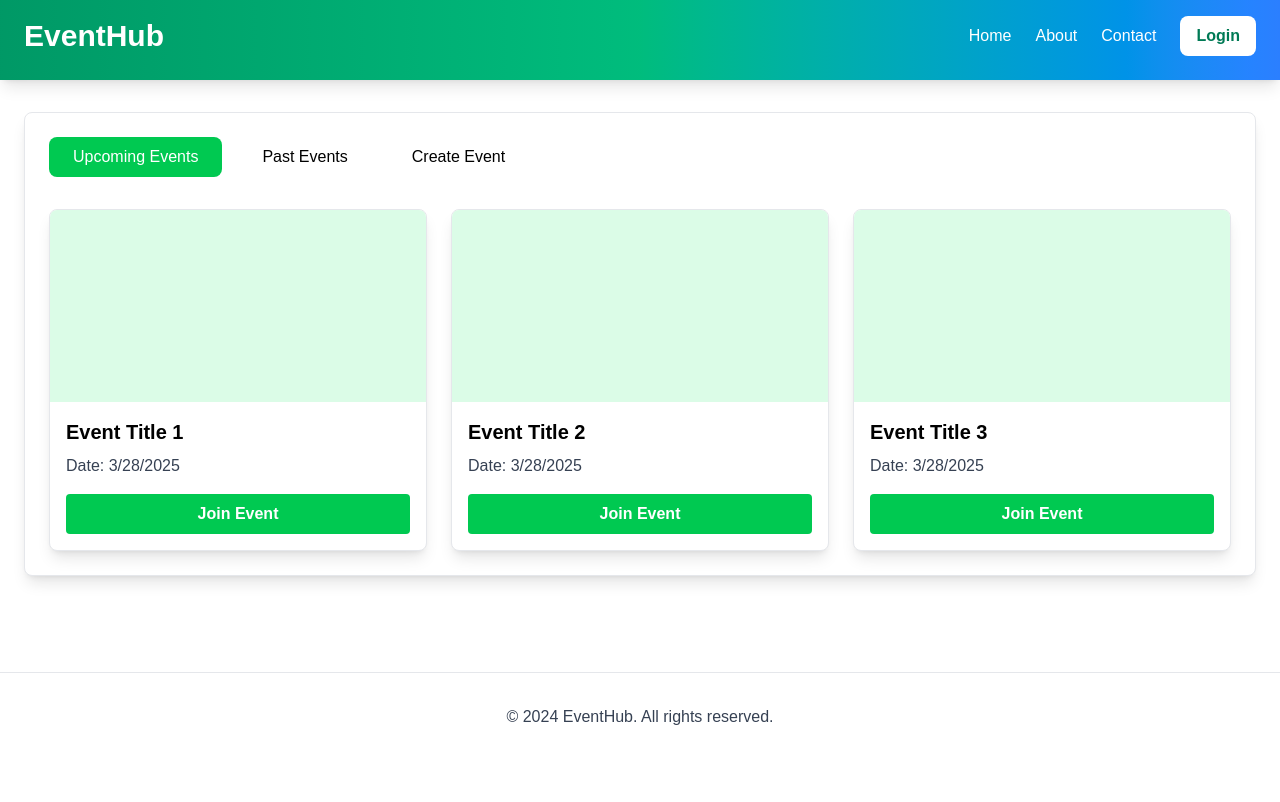
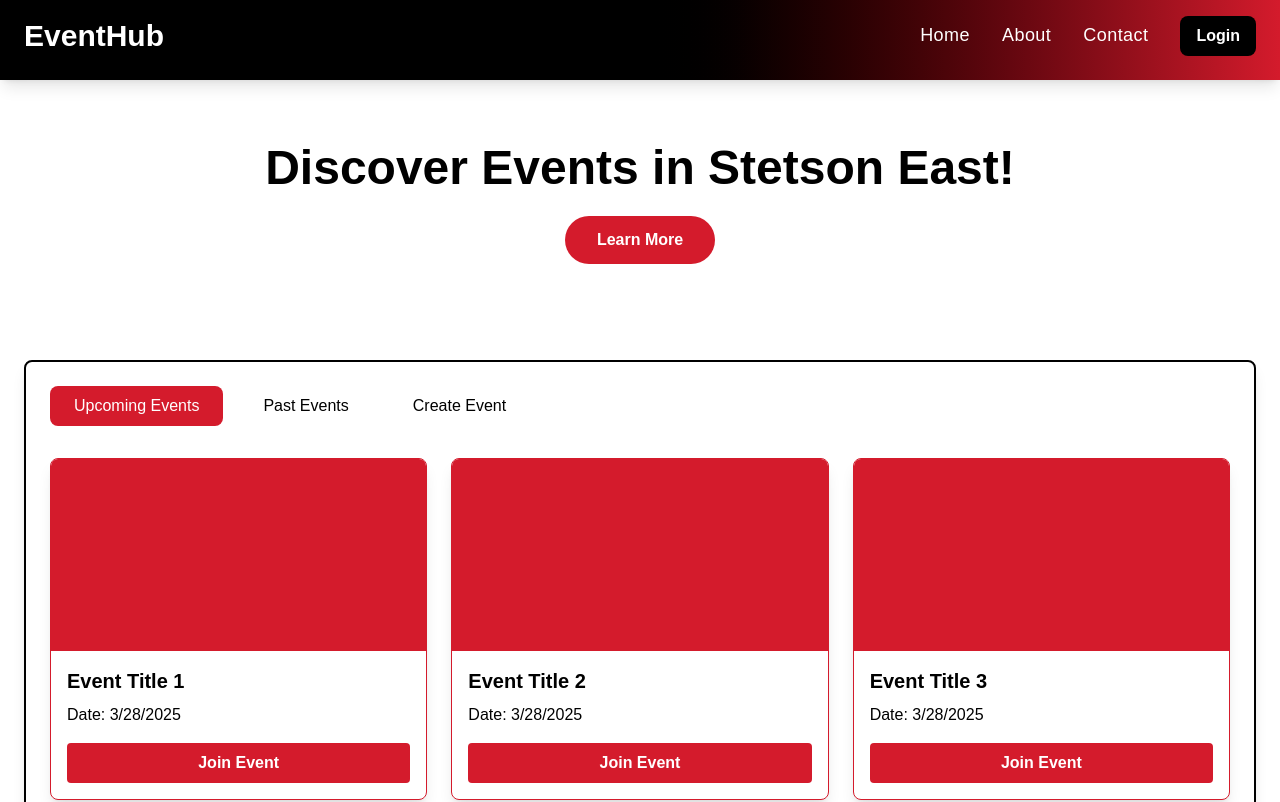
Before and after one commit to dnakhooda/SteastHack, a Next.js app: page / in a window 1280 px wide. Shown: the top 802 px of the page. Built offline with nearby package versions, Linux system fonts and the light colour scheme.

Commit message:
switched up colors

```diff
--- a/src/app/page.js
+++ b/src/app/page.js
@@ -10,18 +10,39 @@ export default function Home() {
 
   return (
     <div className="min-h-screen bg-white text-black">
+      <style jsx>{`
+        @keyframes swirl {
+          0% { background-position: 0% 50%; }
+          50% { background-position: 100% 50%; }
+          100% { background-position: 0% 50%; }
+        }
+        .animate-swirl {
+          background-size: 200% 200%;
+          animation: swirl 15s ease infinite;
+        }
+        .northeastern-red {
+          color: #D41B2C;
+        }
+        .northeastern-red-bg {
+          background-color: #D41B2C;
+        }
+        .northeastern-red-border {
+          border-color: #D41B2C;
+        }
+      `}</style>
+
       {/* Header */}
-      <header className="h-20 bg-gradient-to-r from-emerald-600 via-emerald-500 to-blue-500 shadow-lg">
+      <header className="h-20 bg-gradient-to-r from-black via-black to-[#D41B2C] shadow-lg">
         <div className="container mx-auto px-6 py-4">
           <div className="flex items-center justify-between">
             <h1 className="text-3xl font-bold text-white">EventHub</h1>
-            <nav className="space-x-6">
-              <a href="#" className="text-white hover:text-emerald-100 transition">Home</a>
-              <a href="#" className="text-white hover:text-emerald-100 transition">About</a>
-              <a href="#" className="text-white hover:text-emerald-100 transition">Contact</a>
+            <nav className="space-x-8">
+              <a href="#" className="text-white hover:text-white transition-all duration-300 text-lg font-medium tracking-wide">Home</a>
+              <a href="#" className="text-white hover:text-white transition-all duration-300 text-lg font-medium tracking-wide">About</a>
+              <a href="#" className="text-white hover:text-white transition-all duration-300 text-lg font-medium tracking-wide">Contact</a>
               <button
                 onClick={() => setShowLogin(true)}
-                className="bg-white hover:bg-emerald-50 text-emerald-700 font-semibold py-2 px-4 rounded-lg transition"
+                className="bg-black text-white font-semibold py-2 px-4 rounded-lg transition hover:bg-opacity-80"
               >
                 Login
               </button>
@@ -33,12 +54,12 @@ export default function Home() {
       {/* Login Modal */}
       {showLogin && (
         <div className="fixed inset-0 bg-black bg-opacity-50 flex items-center justify-center z-50">
-          <div className="bg-white rounded-lg p-8 max-w-md w-full mx-4 shadow-lg">
+          <div className="bg-white rounded-lg p-8 max-w-md w-full mx-4 shadow-lg border border-[#D41B2C]">
             <div className="flex justify-between items-center mb-6">
               <h2 className="text-2xl font-bold text-black">Login</h2>
               <button
                 onClick={() => setShowLogin(false)}
-                className="text-gray-500 hover:text-gray-700"
+                className="text-black hover:text-[#D41B2C]"
               >
                 ✕
               </button>
@@ -48,19 +69,19 @@ export default function Home() {
                 <label className="block text-sm font-medium text-black mb-2">Email</label>
                 <input
                   type="email"
-                  className="w-full px-4 py-2 rounded-lg border border-gray-300 focus:outline-none focus:border-green-500 text-black"
+                  className="w-full px-4 py-2 rounded-lg border border-[#D41B2C] bg-white focus:outline-none focus:border-[#D41B2C] text-black"
                 />
               </div>
               <div>
                 <label className="block text-sm font-medium text-black mb-2">Password</label>
                 <input
                   type="password"
-                  className="w-full px-4 py-2 rounded-lg border border-gray-300 focus:outline-none focus:border-green-500 text-black"
+                  className="w-full px-4 py-2 rounded-lg border border-[#D41B2C] bg-white focus:outline-none focus:border-[#D41B2C] text-black"
                 />
               </div>
               <button
                 type="submit"
-                className="w-full bg-green-500 hover:bg-green-600 text-white font-bold py-2 px-4 rounded-lg transition"
+                className="w-full bg-[#D41B2C] text-white font-bold py-2 px-4 rounded-lg transition hover:bg-[#B31824]"
               >
                 Login
               </button>
@@ -69,16 +90,26 @@ export default function Home() {
         </div>
       )}
 
+      {/* Hero Section */}
+      <section className="container mx-auto px-6 py-16">
+        <div className="text-center">
+          <h2 className="text-5xl font-bold mb-6 text-black">Discover Events in Stetson East!</h2>
+          <button className="bg-[#D41B2C] text-white font-bold py-3 px-8 rounded-full transition hover:bg-[#B31824]">
+            Learn More
+          </button>
+        </div>
+      </section>
+
       {/* Tabs Section */}
       <section className="container mx-auto px-6 py-8">
-        <div className="bg-white rounded-lg p-6 shadow-lg border border-gray-200">
+        <div className="bg-white rounded-lg p-6 shadow-lg border-2 border-black">
           <div className="flex space-x-4 mb-6">
             <button
               onClick={() => setActiveTab('upcoming')}
               className={`px-6 py-2 rounded-lg transition ${
                 activeTab === 'upcoming'
-                  ? 'bg-green-500 text-white'
-                  : 'text-black hover:bg-green-100'
+                  ? 'bg-[#D41B2C] text-white'
+                  : 'text-black hover:bg-[#D41B2C] hover:text-white'
               }`}
             >
               Upcoming Events
@@ -87,8 +118,8 @@ export default function Home() {
               onClick={() => setActiveTab('past')}
               className={`px-6 py-2 rounded-lg transition ${
                 activeTab === 'past'
-                  ? 'bg-green-500 text-white'
-                  : 'text-black hover:bg-green-100'
+                  ? 'bg-[#D41B2C] text-white'
+                  : 'text-black hover:bg-[#D41B2C] hover:text-white'
               }`}
             >
               Past Events
@@ -97,8 +128,8 @@ export default function Home() {
               onClick={() => setActiveTab('create')}
               className={`px-6 py-2 rounded-lg transition ${
                 activeTab === 'create'
-                  ? 'bg-green-500 text-white'
-                  : 'text-black hover:bg-green-100'
+                  ? 'bg-[#D41B2C] text-white'
+                  : 'text-black hover:bg-[#D41B2C] hover:text-white'
               }`}
             >
               Create Event
@@ -111,12 +142,12 @@ export default function Home() {
               <div className="grid grid-cols-1 md:grid-cols-2 lg:grid-cols-3 gap-6">
                 {/* Event Cards */}
                 {[1, 2, 3].map((event) => (
-                  <div key={event} className="bg-white rounded-lg overflow-hidden shadow-lg border border-gray-200">
-                    <div className="h-48 bg-green-100"></div>
+                  <div key={event} className="bg-white rounded-lg overflow-hidden shadow-lg border border-[#D41B2C]">
+                    <div className={`h-48 bg-[#D41B2C]`}></div>
                     <div className="p-4">
                       <h3 className="text-xl font-semibold mb-2 text-black">Event Title {event}</h3>
-                      <p className="text-gray-700 mb-4">Date: {new Date().toLocaleDateString()}</p>
-                      <button className="w-full bg-green-500 hover:bg-green-600 text-white font-bold py-2 px-4 rounded transition">
+                      <p className="text-black mb-4">Date: {new Date().toLocaleDateString()}</p>
+                      <button className="w-full bg-[#D41B2C] text-white font-bold py-2 px-4 rounded transition hover:bg-[#B31824]">
                         Join Event
                       </button>
                     </div>
@@ -126,7 +157,7 @@ export default function Home() {
             )}
 
             {activeTab === 'past' && (
-              <div className="text-center text-gray-700">
+              <div className="text-center text-black">
                 <p>No past events to display</p>
               </div>
             )}
@@ -138,26 +169,26 @@ export default function Home() {
                     <label className="block text-sm font-medium text-black mb-2">Event Title</label>
                     <input
                       type="text"
-                      className="w-full px-4 py-2 rounded-lg border border-gray-300 focus:outline-none focus:border-green-500 text-black"
+                      className="w-full px-4 py-2 rounded-lg border border-[#D41B2C] bg-white focus:outline-none focus:border-[#D41B2C] text-black"
                     />
                   </div>
                   <div>
                     <label className="block text-sm font-medium text-black mb-2">Date</label>
                     <input
                       type="date"
-                      className="w-full px-4 py-2 rounded-lg border border-gray-300 focus:outline-none focus:border-green-500 text-black"
+                      className="w-full px-4 py-2 rounded-lg border border-[#D41B2C] bg-white focus:outline-none focus:border-[#D41B2C] text-black"
                     />
                   </div>
                   <div>
                     <label className="block text-sm font-medium text-black mb-2">Description</label>
                     <textarea
-                      className="w-full px-4 py-2 rounded-lg border border-gray-300 focus:outline-none focus:border-green-500 text-black"
+                      className="w-full px-4 py-2 rounded-lg border border-[#D41B2C] bg-white focus:outline-none focus:border-[#D41B2C] text-black"
                       rows="4"
                     ></textarea>
                   </div>
                   <button
                     type="submit"
-                    className="w-full bg-green-500 hover:bg-green-600 text-white font-bold py-2 px-4 rounded-lg transition"
+                    className="w-full bg-[#D41B2C] text-white font-bold py-2 px-4 rounded-lg transition hover:bg-[#B31824]"
                   >
                     Create Event
                   </button>
@@ -169,9 +200,9 @@ export default function Home() {
       </section>
 
       {/* Footer */}
-      <footer className="bg-white mt-16 border-t border-gray-200">
+      <footer className="bg-black mt-16">
         <div className="container mx-auto px-6 py-8">
-          <div className="text-center text-gray-700">
+          <div className="text-center text-white">
             <p>&copy; 2024 EventHub. All rights reserved.</p>
           </div>
         </div>
```
